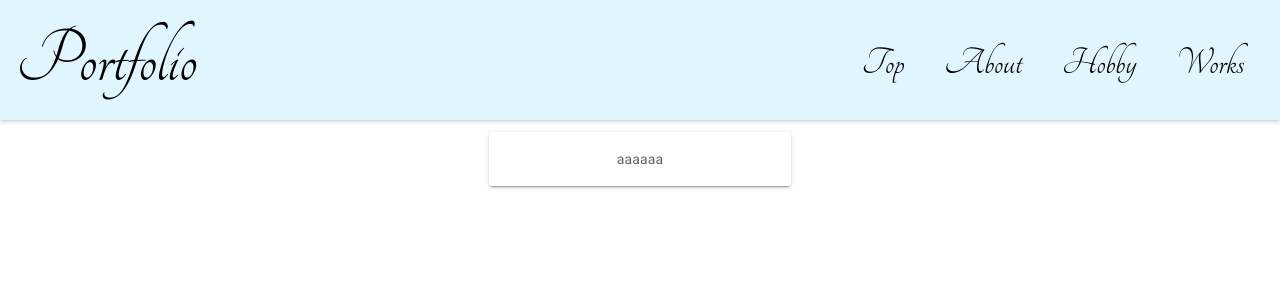
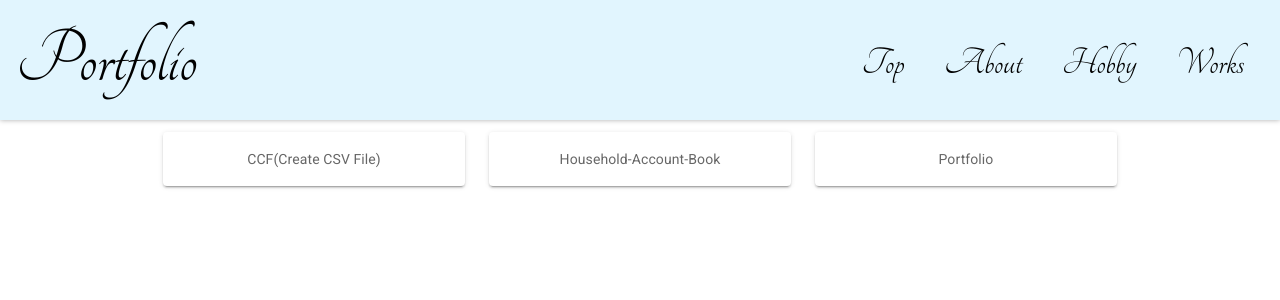
Before and after one commit to ryusei-tsune/Portfolio, a Nuxt app: page /works in a window 1280 px wide. Shown: the top 300 px of the page. Built offline with nearby package versions, Linux system fonts and the light colour scheme.

Commit message:
fixed about.vue

```diff
--- a/pages/about.vue
+++ b/pages/about.vue
@@ -64,6 +64,8 @@ export default {
 .body-for-color .v-main__wrap {
   background-color: #e8f0f3;
 }
+</style>
+<style scoped>
 .resizeimage {
   width: 100%;
 }
--- a/pages/works.vue
+++ b/pages/works.vue
@@ -1,31 +1,32 @@
 <template>
   <v-container class="px-0" fluid style="max-width: 1400px">
     <div class="ma-0">
-      <v-row justify="center">
       <!-- <v-dialog
           v-model="dialog"
           width="800"
           v-for="(item, index) in Names"
           :key="index"
         > -->
-        <v-dialog
-          v-model="dialog"
-          width="800"
+      <v-dialog v-model="dialog" width="800">
+        <template v-slot:activator="{ on, attrs }">
+          <v-row justify="center">
+            <v-col cols="12" md="4" lg="3" class="text-center" v-for="(item, index) in Names" :key="index">
+              <v-card
+                v-bind="attrs"
+                v-on="on"
+                @click="openPop(index)"
               >
-          <template v-slot:activator="{ on, attrs }">
-            <v-col cols="12" md="4" lg="3" class="text-center">
-              <v-card v-bind="attrs" v-on="on">
                 <v-card-text>
-                  aaaaaa
-                  <!-- {{ item }} -->
+                  {{ item }}
                 </v-card-text>
               </v-card>
             </v-col>
+          </v-row>
         </template>
 
         <v-card>
           <v-card-title class="text-h5 grey lighten-2">
-              aaaaa<!--{{ item }} -->
+            {{ Names[select] }}
           </v-card-title>
 
           <v-card flat tile color="grey">
@@ -44,11 +45,7 @@
               <v-btn text @click="prev">
                 <v-icon>mdi-chevron-left</v-icon>
               </v-btn>
-                <v-item-group
-                  v-model="onboarding"
-                  class="text-center"
-                  mandatory
-                >
+              <v-item-group v-model="onboarding" class="text-center" mandatory>
                 <v-item
                   v-for="n in length"
                   :key="`btn-${n}`"
@@ -75,7 +72,6 @@
           </v-card-actions>
         </v-card>
       </v-dialog>
-      </v-row>
     </div>
   </v-container>
 </template>
@@ -86,7 +82,8 @@ export default {
       dialog: false,
       Names: ["CCF(Create CSV File)", "Household-Account-Book", "Portfolio"],
       length: 3,
-      onboarding: 0
+      onboarding: 0,
+      select: 0
     };
   },
   watch: {},
@@ -96,6 +93,9 @@ export default {
   mounted() {},
   beforeDestroy() {},
   methods: {
+    openPop(index) {
+      this.select = index;
+    },
     next() {
       this.onboarding =
         this.onboarding + 1 === this.length ? 0 : this.onboarding + 1;
```
Lines whose indentation alone changed are shown as unchanged.
